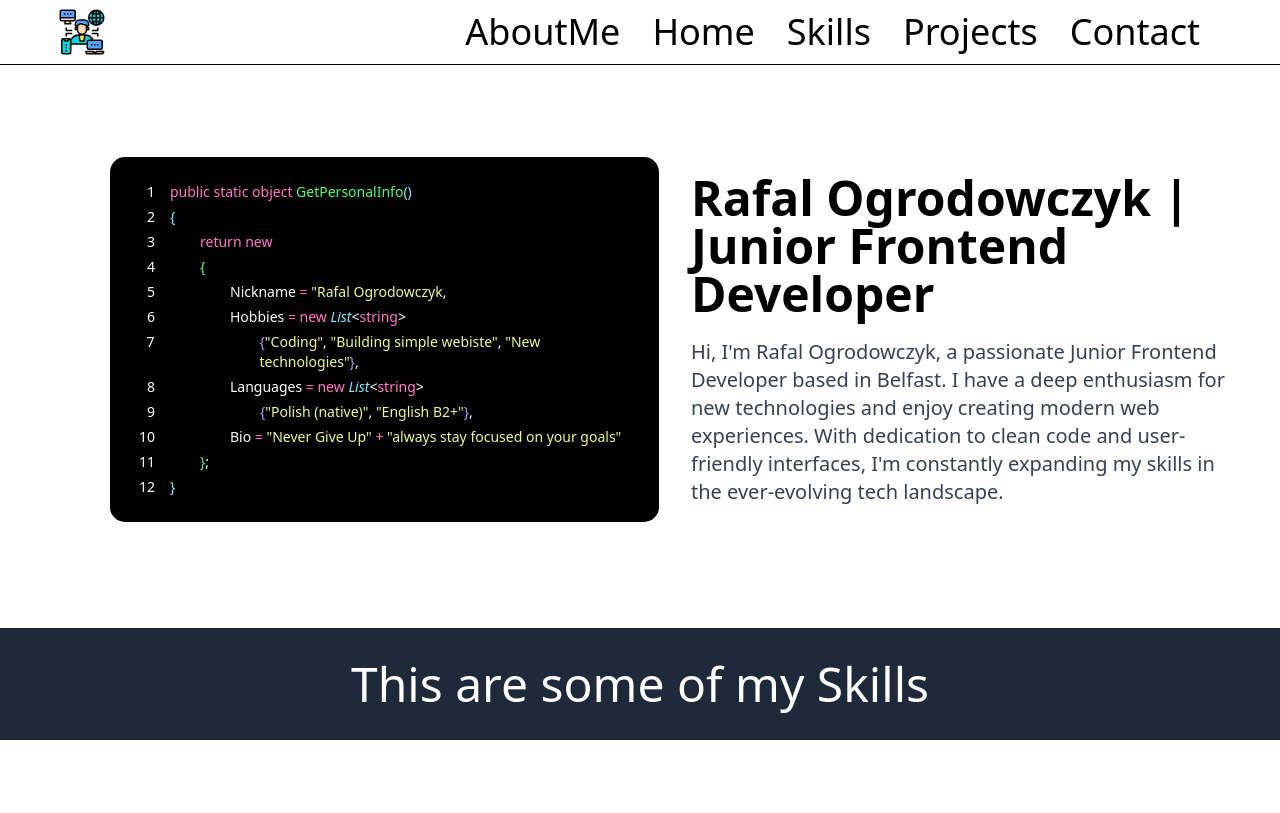
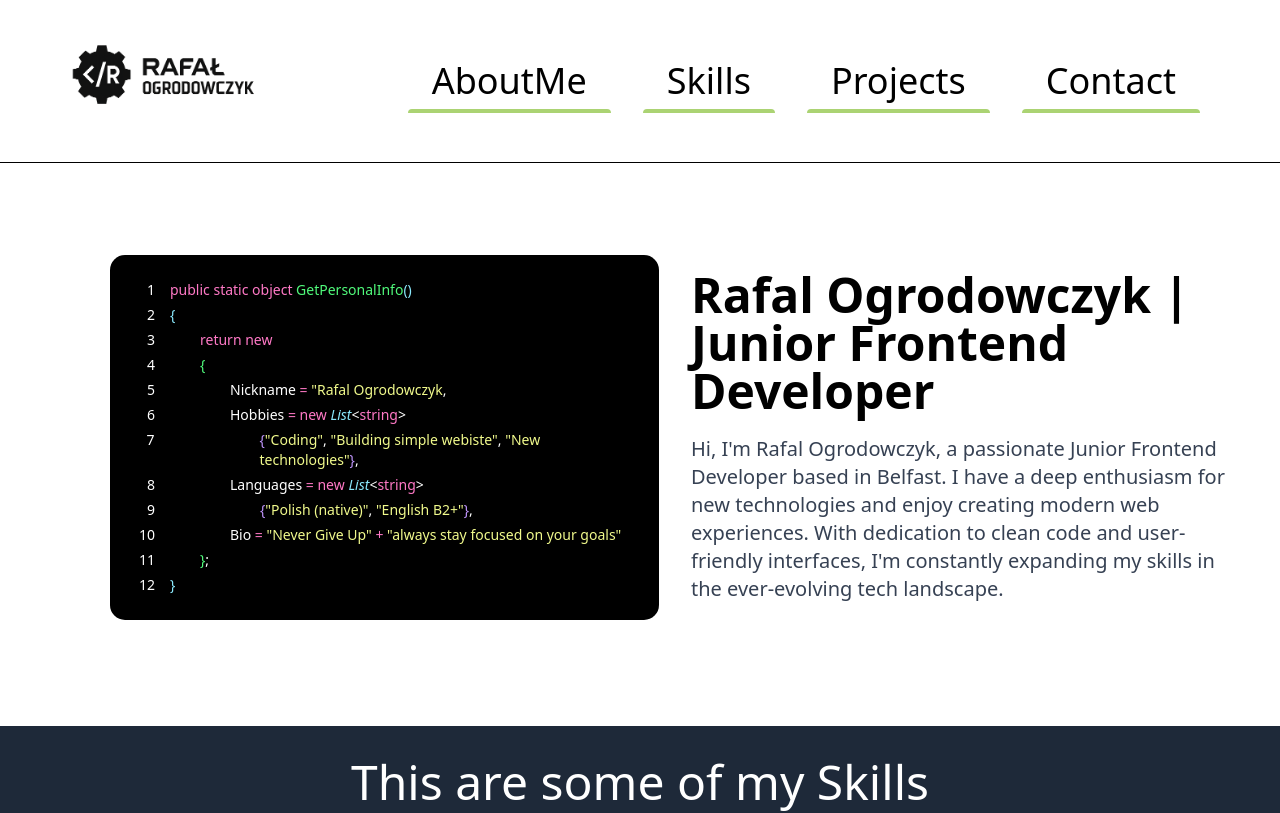
Before and after one commit to Ogrodowczyk87/P-PFLO, a React (Vite) app: page / in a window 1280 px wide. Shown: the top 813 px of the page. Built offline with nearby package versions, Linux system fonts and the light colour scheme.

Commit message:
add new logo, make nabvigation work plus add basic styling

```diff
--- a/src/components/Navbar.tsx
+++ b/src/components/Navbar.tsx
@@ -1,59 +1,62 @@
-import React from 'react'
 import { NavbarType } from '../types/types'
 import { MdMenu } from 'react-icons/md'
-import connection from '../assets/connection.svg'
+import logo   from '../assets/logo.png'
 // Array of navbar items with id, title, and link
 const navbarItems = [
     {
         id: 1,
         title: "AboutMe",
-        link: "#"
+        link: "#AboutMe"
     },
-    {
-        id: 2,
-        title: "Home",
-        link: "#"
-    },
+    // {
+    //     id: 2,
+    //     title: "Home",
+    //     link: "#"
+    // },
     {
         id: 3,
         title: "Skills",
-        link: "#"
+        link: "#Skills"
     },
     {
         id: 4,
         title: "Projects",
-        link: "#"
+        link: "#Projects"
     },
     {
         id: 5,
         title: "Contact",
-        link: "#"
+        link: "#Contact"
     },
 ]
 
 export const Navbar = () => {
     return (
         // Navbar container with background color and padding
-        <div className='bg-white  border-b-1'>
+        <div className='bg-white border-b-1 sticky top-0 z-50'>
             {/* Inner container to center content and space items */}
-            <div className='container mx-auto  flex justify-between items-center'>
+            <div className='container mx-auto flex justify-between items-center'>
                 {/* Logo section */}
-                <div className='h-16 w-16 p-2 ml-[50px]'>
-                    <img src={connection} alt='logo' className='object-contain' />
+                <div className='w-56 p-2 ml-[50px]'>
+                    <img src={logo} alt='logo' className='object-contain' />
                 </div>
 
                 {/* Navigation links, hidden on small screens */}
-                <div className='hidden md:block mr-[80px] '>
-                    <ul className='flex  text-4xl gap-8  '>
-                        {/* Mapping through navbarItems to render each link */}
+                <div className='hidden md:block mr-[80px]'>
+                    <ul className="flex text-4xl gap-8">
                         {navbarItems.map((item: NavbarType) => (
                             <li key={item.id}>
-                                <a className='inline-block' href={item.link}>{item.title}</a>
+                                <a
+                                    className="mky-btn3 relative hover:text-[#778464] py-2 px-6 after:absolute after:h-1 after:hover:h-[200%] transition-all duration-500 hover:transition-all hover:duration-500 after:transition-all after:duration-500 after:hover:transition-all after:hover:duration-500 overflow-hidden z-20 after:z-[-20] after:bg-[#abd373] after:rounded-t-full after:w-full after:bottom-0 after:left-0 text-gray-600s"
+                                    href={item.link}
+                                >
+                                    {item.title}
+                                </a>
                             </li>
                         ))}
                     </ul>
                 </div>
-                <div className='md:hidden'>
+                <div className='md:hidden mr-[20px]'>
                     <MdMenu className='text-4xl' />
                 </div>
             </div>
--- a/src/index.css
+++ b/src/index.css
@@ -1,8 +1,15 @@
 @import "tailwindcss";
 
-html, body {
-    margin: 0;
-    padding: 0;
-    min-height: 100vh;
-    overflow-x: hidden; /* Zapobiega poziomemu przewijaniu */
-  }
+html {
+  scroll-behavior: smooth;
+}
+
+html,
+body {
+  margin: 0;
+  padding: 0;
+  /* min-height: 100vh; */
+  height: 100%;
+  /* overflow-x: hidden; */
+  /* Zapobiega poziomemu przewijaniu */
+}
--- a/src/layouts/Home.tsx
+++ b/src/layouts/Home.tsx
@@ -6,7 +6,7 @@ import Navbar from '../components/Navbar'
 
 const Home = () => {
   return (
-        <div className='flex items-start justify-center mt-[80px] mb-[80px] border-b-orange-100 xl:pl-[110px] xl:pr-[40px]'>
+        <div id='AboutMe' className='flex items-start justify-center mt-[80px] mb-[80px] border-b-orange-100 xl:pl-[110px] xl:pr-[40px]'>
 
       <div className='container pt-5 pb-5 md:pt-3 md:pb-6'>
         {/* Flex container - column on mobile, row on md+ screens */}
--- a/src/layouts/Profile.tsx
+++ b/src/layouts/Profile.tsx
@@ -1,9 +1,8 @@
-import React from 'react';
 import rafal from '../assets/rafal.jpg';
 
 const Profile = () => {
   return (
-    <div className="bg-gray-100  py-12">
+    <div id='Contact' className="bg-gray-100  py-12">
       <div className="container mx-auto px-4">
         {/* Profile and Contact Form Section */}
         <div className="grid grid-cols-1 xl:grid-cols-2 gap-8">
--- a/src/layouts/Projects.tsx
+++ b/src/layouts/Projects.tsx
@@ -64,7 +64,7 @@ const projects = [
 
 const Projects = () => {
   return (
-    <div className="bg-gray-800 py-12 text-white">
+    <div id='Projects' className="bg-gray-800 py-12 text-white">
       <div className="container mx-auto px-4">
         <h2 className="text-4xl font-bold text-center mb-12">My Projects</h2>
         <div className="grid grid-cols-1 md:grid-cols-2 lg:grid-cols-3 gap-8">
--- a/src/layouts/Skills.tsx
+++ b/src/layouts/Skills.tsx
@@ -10,7 +10,7 @@ import react from '../assets/react.svg'
 const Skills = () => {
   return (
 
-    <div>
+    <div id='Skills'>
       <h2 className='  bg-gray-800 border-t-2 flex justify-center text-5xl pb-8 text-white pt-8'>This are some of my Skills</h2>
       <div className="relative h-full w-full flex items-center justify-center pt-[100px] pb-[100px]">
         <div className="profileCard_container relative p-10 border-2 border-dashed rounded-full border-spacing-4 border-gray-400/50">
```
Also changed, not shown: src/assets/connection.svg (deleted), src/assets/logo.png (added).
